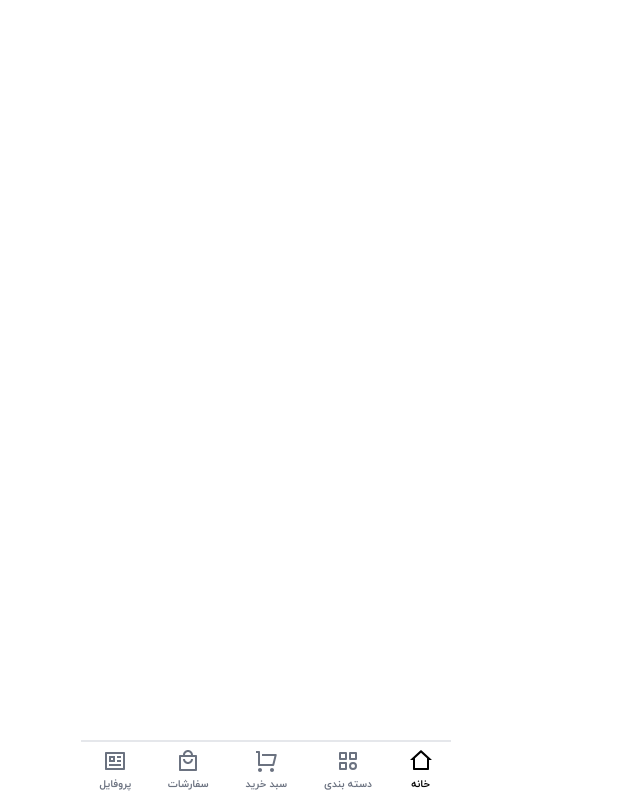
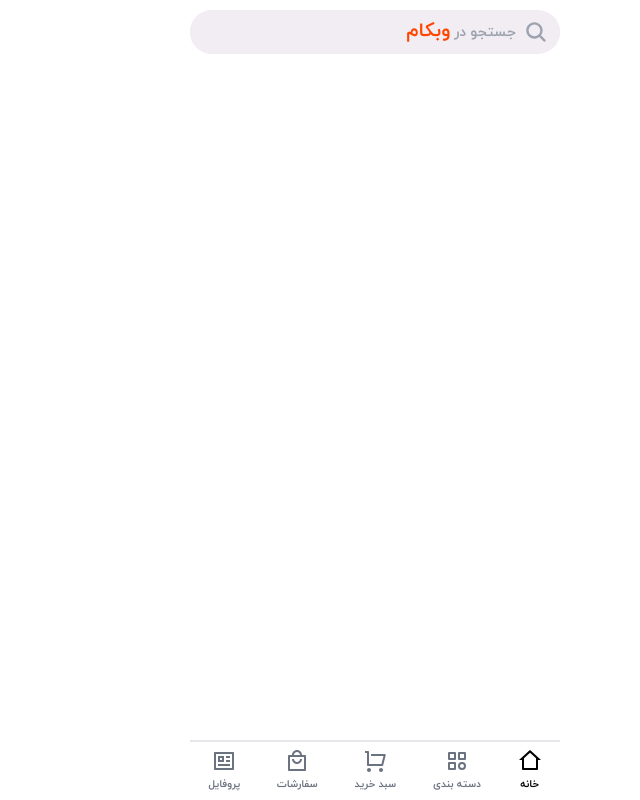
Before and after one commit to ikhodabande/foroshgahi, a React (Vite) app: page /categories in a window 1280 px wide. Shown: the whole page, without its empty margins (374-1014 px from the left). Built offline with nearby package versions, Linux system fonts and the light colour scheme.

Commit message:
adding categories and add routes of it

```diff
--- a/src/Routes.jsx
+++ b/src/Routes.jsx
@@ -2,6 +2,7 @@ import React from "react";
 import { Routes, Route, Navigate } from "react-router-dom";
 import { HomePage } from "./pages/home/HomePage";
 import { LoginPage } from "./pages/login/LoginPage";
+import CategoriesPage from "./pages/categories/CategoriesPage";
 
 export const AllRoutes = () => {
   return (
@@ -10,6 +11,7 @@ export const AllRoutes = () => {
         <Route path="/" element={<HomePage/>} />
         <Route path="/home" element={<Navigate replace to="/" />} />
         <Route path="/login" element={<LoginPage/>} />
+        <Route path="/categories" element={<CategoriesPage/>} />
       </Routes>
     </>
   );
--- /dev/null
+++ b/src/components/common/categories/Categories.jsx
@@ -0,0 +1,12 @@
+import React from 'react'
+import { CategoriesCard } from './categories-card/CategoriesCard'
+
+export const Categories = () => {
+  return (
+    <>
+    <div>
+        <CategoriesCard/>
+    </div>
+    </>
+  )
+}
--- /dev/null
+++ b/src/components/common/categories/categories-card/CategoriesCard.jsx
@@ -0,0 +1,7 @@
+import React from 'react'
+
+export const CategoriesCard = () => {
+  return (
+    <div>CategoriesCard</div>
+  )
+}
--- a/src/components/common/home/Home.jsx
+++ b/src/components/common/home/Home.jsx
@@ -9,9 +9,9 @@ import { CategoriesField } from "../categories/categories-field/CategoriesField"
 export const Home = () => {
   return (
     <>
-      <header className="fixed top-0 w-full h-16 flex items-center justify-center bg-white z-10 mb-4">
+      {/* <header className="fixed top-0 w-full h-16 flex items-center justify-center bg-white z-10 mb-4">
         <SearchModule companyName="وبکام" />
-      </header>
+      </header> */}
       <main className="flex flex-col items-center justify-center pt-20 w-full">
         <div className="flex flex-col items-center justify-center bg-white pb-2 mr-4 h-full">
           <div className="flex items-center justify-between sm:justify-center w-full">
--- a/src/components/common/menu/Menu.jsx
+++ b/src/components/common/menu/Menu.jsx
@@ -18,13 +18,23 @@ export const Menu = () => {
   const data = [
     {
       name: "خانه",
-      icon: activeMenu === "خانه" ? <RiHome2Line className="text-menu-lg fill-current" /> : <RiHome2Line className="text-menu-lg" />,
+      icon:
+        activeMenu === "خانه" ? (
+          <RiHome2Line className="text-menu-lg fill-current" />
+        ) : (
+          <RiHome2Line className="text-menu-lg" />
+        ),
       link: "",
     },
     {
       name: "دسته بندی",
-      icon: activeMenu === "دسته بندی" ? <BiSolidCategory className="text-menu-lg" /> : <TbCategory className="text-menu-lg" />,
-      link: "",
+      icon:
+        activeMenu === "دسته بندی" ? (
+          <BiSolidCategory className="text-menu-lg" />
+        ) : (
+          <TbCategory className="text-menu-lg" />
+        ),
+      link: "/categories",
     },
     {
       name: "سبد خرید",
@@ -33,12 +43,22 @@ export const Menu = () => {
     },
     {
       name: "سفارشات",
-      icon: activeMenu === "سفارشات" ? <RiShoppingBag4Fill className="text-menu-lg" /> : <RiShoppingBag4Line className="text-menu-lg" />,
+      icon:
+        activeMenu === "سفارشات" ? (
+          <RiShoppingBag4Fill className="text-menu-lg" />
+        ) : (
+          <RiShoppingBag4Line className="text-menu-lg" />
+        ),
       link: "",
     },
     {
       name: "پروفایل",
-      icon: activeMenu === "پروفایل" ? <RiProfileFill className="text-menu-lg" /> : <RiProfileLine className="text-menu-lg" />,
+      icon:
+        activeMenu === "پروفایل" ? (
+          <RiProfileFill className="text-menu-lg" />
+        ) : (
+          <RiProfileLine className="text-menu-lg" />
+        ),
       link: "",
     },
   ];
@@ -52,14 +72,15 @@ export const Menu = () => {
     <div className="h-[60px] sm:max-w-[370px] mx-auto flex items-center justify-around py-1 bg-white border-t-2">
       {data.map((item) => (
         <Link
+          to={item.link}
           key={item.name}
           onClick={() => handleMenuClick(item.name)}
-          className={`flex flex-col gap-1 items-center ${activeMenu === item.name ? "text-black" : "text-gray-500"}`}
+          className={`flex flex-col gap-1 items-center ${
+            activeMenu === item.name ? "text-black" : "text-gray-500"
+          }`}
         >
           <i>{item.icon}</i>
-          <p className="text-xxs font-iranyekanBold">
-            {item.name}
-          </p>
+          <p className="text-xxs font-iranyekanBold">{item.name}</p>
         </Link>
       ))}
     </div>
--- a/src/components/layout/Layout.jsx
+++ b/src/components/layout/Layout.jsx
@@ -1,9 +1,12 @@
 import { Menu } from "../common/menu/Menu"
+import SearchModule from "../modules/search-module/SearchModule"
 
 export const Layout = ({children}) => {
   return (
     <>
-    <header></header>
+    <header className="fixed top-0 w-full h-16 flex items-center justify-center bg-white z-10 mb-4">
+      <SearchModule companyName={"وبکام"}/>
+    </header>
     <main className="w-[95vw] sm:w-full">
         {children}
     </main>
--- /dev/null
+++ b/src/pages/categories/CategoriesPage.jsx
@@ -0,0 +1,12 @@
+import React from "react";
+import { Categories } from "../../components/common/categories/Categories";
+
+const CategoriesPage = () => {
+  return (
+    <>
+      <Categories />
+    </>
+  );
+};
+
+export default CategoriesPage;
```
